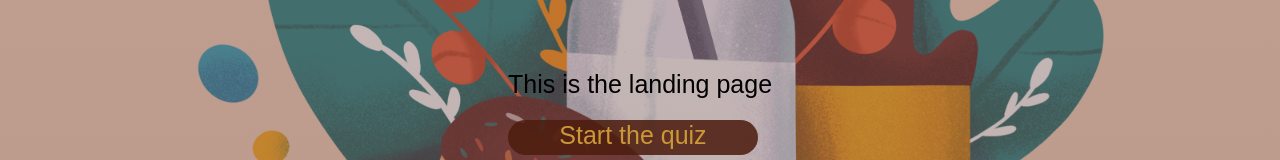
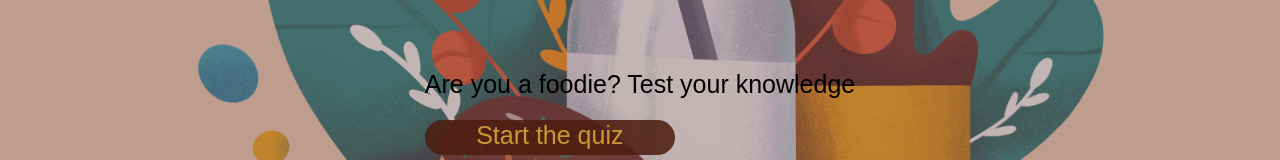
Before and after one commit to Technigo/project-redux-quiz-old, a React (Create React App) app: page / in a window 1280 px wide. Shown: the part 298-458 px from the top of the page. Built offline with nearby package versions, Linux system fonts and the light colour scheme; a web font is replaced by a local one.

Commit message:
added validation function on button

```diff
--- a/src/components/smallComponents/Button.js
+++ b/src/components/smallComponents/Button.js
@@ -8,6 +8,10 @@ const Button = () => {
     (state) => state.quiz.questions[state.quiz.currentQuestionIndex]
   );
 
+  const answer = useSelector(
+    (state) => state.quiz.answers
+    );
+
   const dispatch = useDispatch()
 
   const toNextQ = () => {
@@ -16,9 +20,12 @@ const Button = () => {
 
   return (
     <div className="submit-button-container">
-     <button className="submit-button" type="submit" onClick={toNextQ}>{question.id === 5 ? "See Score" : "Next"}</button>
+     <button className="submit-button" type="submit" disabled={question.id !== answer.length} onClick={toNextQ}
+    >{question.id === 5 ? "See Score" : "Next"}</button>
     </div>
   )
 }
 
 export default Button
+
+// onClick={question.id === (question.quanswers.length) +1 ? {toNextQ}} : disabled}
--- a/src/components/smallComponents/EntryPage.js
+++ b/src/components/smallComponents/EntryPage.js
@@ -10,7 +10,7 @@ export const EntryPage = () => {
   };
   return (
     <>
-      <h2>This is the landing page </h2>
+      <h2>Are you a foodie? Test your knowledge</h2>
       <button className="submit-button" type="submit" onClick={toNextQ}>
         Start the quiz
       </button>
```
